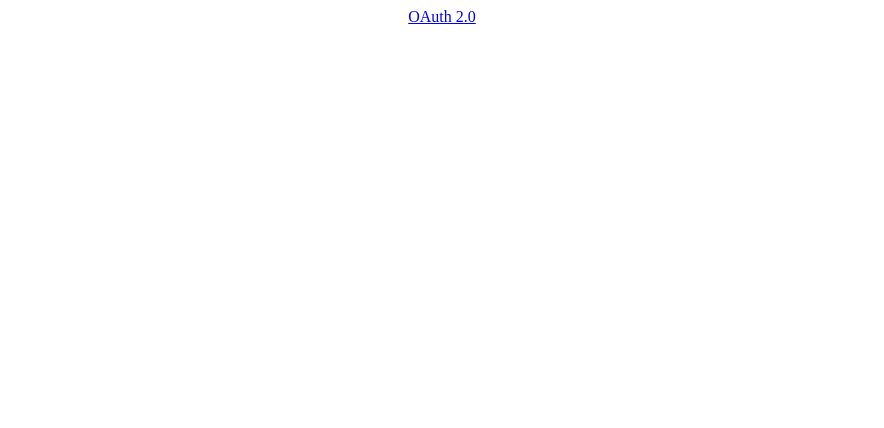
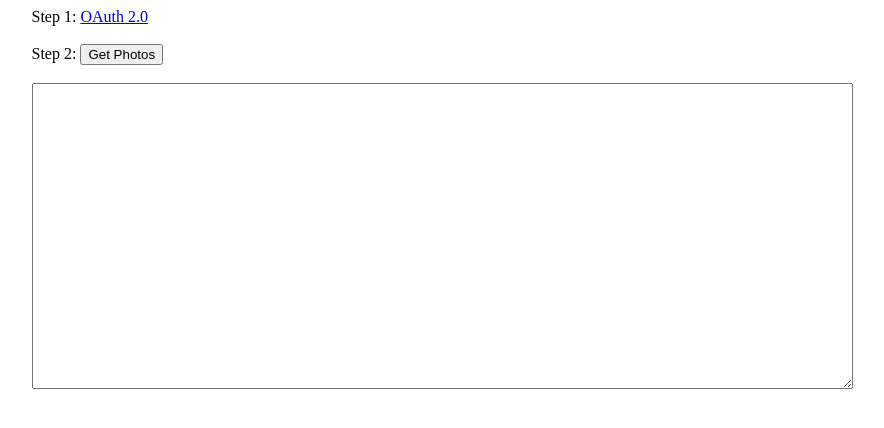
Before and after one commit to QQBoxy/google-photo, a Vue app: page / in a window 1280 px wide. Shown: the top 428 px of the page, without its empty margins (198-1082 px from the left). Built offline with nearby package versions, Linux system fonts and the light colour scheme.

Commit message:
Google Photo API

```diff
--- a/package.json
+++ b/package.json
@@ -10,6 +10,7 @@
     "format": "prettier --write src/"
   },
   "dependencies": {
+    "axios": "^1.5.1",
     "pinia": "^2.1.6",
     "vue": "^3.3.4",
     "vue-router": "^4.2.4"
--- a/src/router/index.js
+++ b/src/router/index.js
@@ -15,8 +15,13 @@ const router = createRouter({
       component: () => import('../views/AboutView.vue')
     },
     {
-      path: '/state=done:pathMatch(.*)*',
-      redirect: '/'
+      path: '/state=done&:pathMatch(.*)*',
+      redirect: to => {
+        const urlParams = new URLSearchParams(to.params.pathMatch[0]);
+        const access_token = urlParams.get('access_token');
+        localStorage.setItem("access_token", access_token);
+        return { path: '/' }
+      },
     },
   ]
 })
--- a/src/views/HomeView.vue
+++ b/src/views/HomeView.vue
@@ -1,10 +1,35 @@
 <script setup>
+import { ref, onMounted } from 'vue';
+import axios from 'axios';
+
+const oauthUri = ref("");
+const jsonStr = ref("");
+
+async function handleGetPhotos() {
+  console.log("handleGetPhotos");
+  const response = await axios({
+    method: 'get',
+    url: "https://photoslibrary.googleapis.com/v1/albums",
+    headers: { Authorization: `Bearer ${localStorage.getItem("access_token")}` }
+  }).catch((error) => {
+    console.log("error", error.response.data);
+  });
+  console.log("response", response.data);
+  jsonStr.value = JSON.stringify(response.data, null, 2);
+}
+
+onMounted(() => {
+  oauthUri.value = `https://accounts.google.com/o/oauth2/v2/auth?scope=https://www.googleapis.com/auth/photoslibrary&include_granted_scopes=true&response_type=token&state=done&redirect_uri=${location.origin}&client_id=764000446997-oh1jnp47hbkgllc5280rjevgedlhvvdc.apps.googleusercontent.com`;
+});
 </script>
 
 <template>
-  <a
-    href="https://accounts.google.com/o/oauth2/v2/auth?scope=https%3A//www.googleapis.com/auth/drive.metadata.readonly&include_granted_scopes=true&response_type=token&state=done&redirect_uri=https://qqboxy.github.io/google-photo/&client_id=764000446997-oh1jnp47hbkgllc5280rjevgedlhvvdc.apps.googleusercontent.com">OAuth
-    2.0</a>
+  Step 1: <a :href="oauthUri">OAuth 2.0</a><br />
+  <br />
+  Step 2: <button v-on:click="handleGetPhotos">Get Photos</button>
+  <br />
+  <br />
+  <textarea v-model="jsonStr" rows="20" cols="100"></textarea>
 </template>
 
 <style></style>
```
Also changed, not shown: 1 other file (tests, documents, lock files or other folders).
